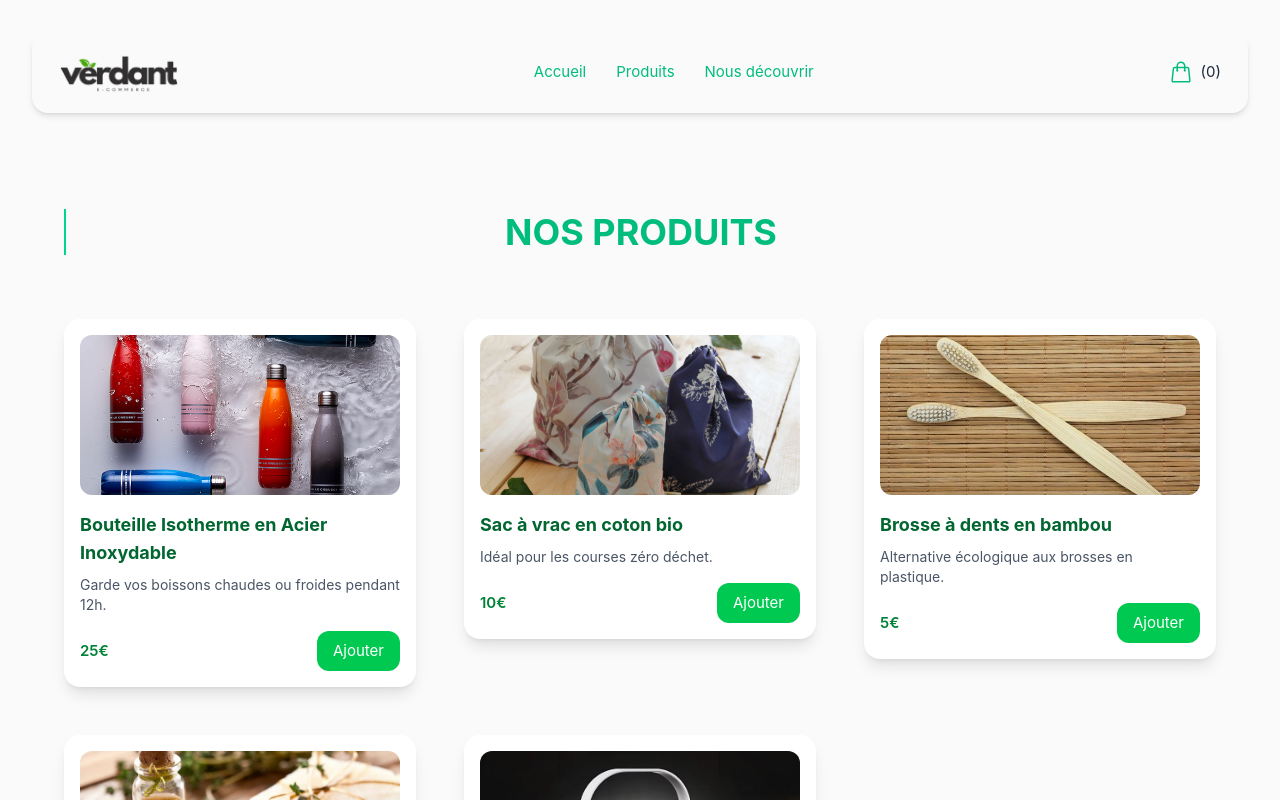
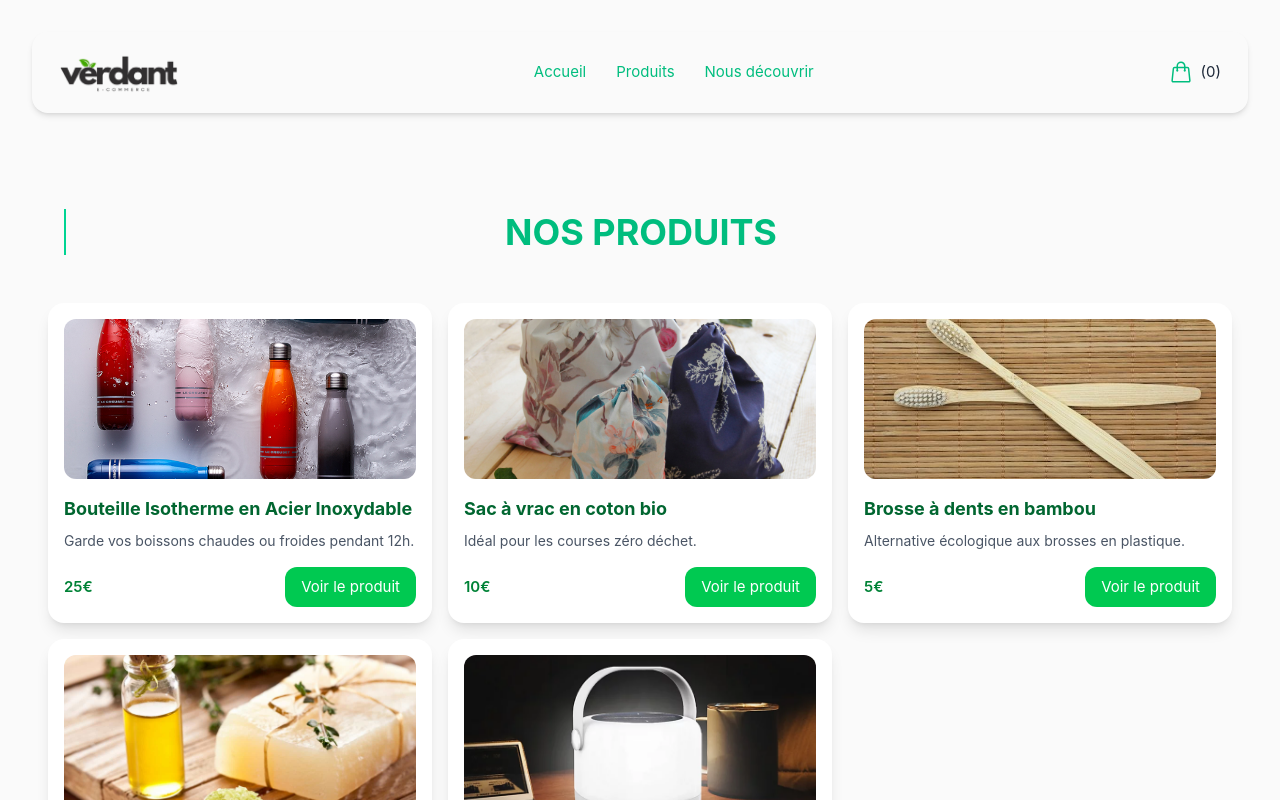
Before and after one commit to Yanis-Ourir/e-commerce-vue, a Vue app: page /products in a window 1280 px wide. Shown: the top 800 px of the page. Built offline with nearby package versions, Linux system fonts and the light colour scheme.

Commit message:
fixed products view

```diff
--- a/src/components/ui/ProductCard.vue
+++ b/src/components/ui/ProductCard.vue
@@ -15,11 +15,15 @@ import { useCartStore } from '@/stores/cart';
 
     const store = useCartStore();
 
+    function linkToProduct (productSlug: string) {
+        window.location.href = '/product/' + productSlug;
+    }
+
 
 </script>
 
 <template>
-<div class="p-4" :href="'/product/' + product.slug">
+<div>
         <div>
         <div :key="product.id" class="bg-white rounded-2xl shadow-lg p-4">
             <img :src="product.image" :alt="product.name" class="w-full h-40 object-cover rounded-xl" />
@@ -27,8 +31,8 @@ import { useCartStore } from '@/stores/cart';
             <p class="text-gray-600 text-sm mt-2">{{ product.description }}</p>
             <div class="flex justify-between items-center mt-4">
             <span class="text-green-700 font-semibold">{{ product.price }}€</span>
-                <button @click="store.addProduct(product)" class="bg-green-500 text-white px-4 py-2 rounded-xl hover:bg-green-700 transition">
-                    Ajouter
+                <button @click="linkToProduct(product.slug)" class="bg-green-500 text-white px-4 py-2 rounded-xl hover:bg-green-700 transition">
+                    Voir le produit
                 </button>
             </div>
         </div>
```
